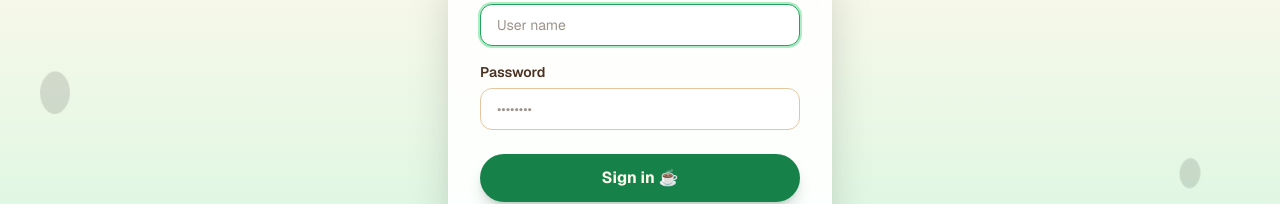
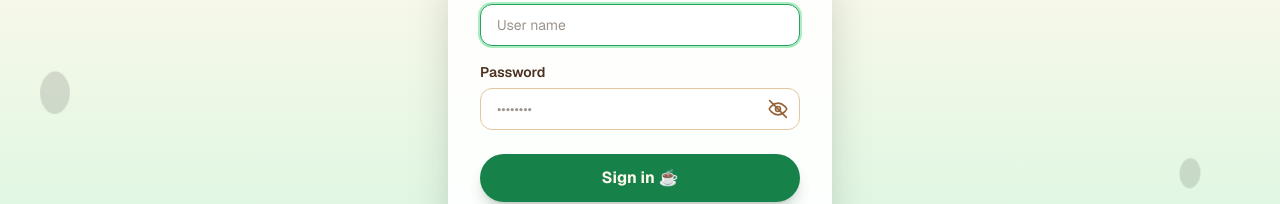
Before and after one commit to homedot/dot_coffie, a Next.js app: page / in a window 1280 px wide. Shown: the part 487-691 px from the top of the page. Built offline with nearby package versions, Linux system fonts and the light colour scheme; no server answers.

Commit message:
Password hide and see icon

```diff
--- /dev/null
+++ b/src/components/PasswordVisibilityIcon.tsx
@@ -0,0 +1,26 @@
+// Eye / eye-with-slash glyph for the show/hide password toggle.
+export default function PasswordVisibilityIcon({
+  visible,
+  size = 20,
+}: {
+  visible: boolean;
+  size?: number;
+}) {
+  return (
+    <svg
+      viewBox="0 0 24 24"
+      width={size}
+      height={size}
+      fill="none"
+      stroke="currentColor"
+      strokeWidth={2}
+      strokeLinecap="round"
+      strokeLinejoin="round"
+      aria-hidden
+    >
+      <path d="M1.5 12S5 5 12 5s10.5 7 10.5 7-3.5 7-10.5 7S1.5 12 1.5 12Z" />
+      <circle cx="12" cy="12" r="3" />
+      {!visible && <line x1="2" y1="2" x2="22" y2="22" />}
+    </svg>
+  );
+}
--- a/src/screens/LoginScreen.tsx
+++ b/src/screens/LoginScreen.tsx
@@ -5,6 +5,7 @@
 import { useEffect, useState, type FormEvent } from "react";
 import BeansBackground from "@/src/components/BeansBackground";
 import Button from "@/src/components/Button";
+import PasswordVisibilityIcon from "@/src/components/PasswordVisibilityIcon";
 import { useApp } from "@/src/context/AppContext";
 import { IMAGES } from "@/src/utils/images";
 import type { Employee } from "@/src/utils/types";
@@ -18,6 +19,7 @@
   const { employee, loading, login } = useApp();
   const [username, setUsername] = useState("");
   const [password, setPassword] = useState("");
+  const [showPassword, setShowPassword] = useState(false);
   const [error, setError] = useState<string | null>(null);
   const [submitting, setSubmitting] = useState(false);
 
@@ -87,15 +89,25 @@
 
           <label className="flex flex-col gap-1.5 text-sm font-semibold text-coffee-800">
             Password
+            <div className="relative">
               <input
-              type="password"
+                type={showPassword ? "text" : "password"}
                 autoComplete="current-password"
                 required
                 value={password}
                 onChange={(e) => setPassword(e.target.value)}
                 placeholder="••••••••"
-              className="rounded-xl border border-coffee-200 bg-white px-4 py-2.5 font-normal text-coffee-900 outline-none focus:border-brand-500 focus:ring-2 focus:ring-brand-200"
+                className="w-full rounded-xl border border-coffee-200 bg-white px-4 py-2.5 pr-11 font-normal text-coffee-900 outline-none focus:border-brand-500 focus:ring-2 focus:ring-brand-200"
               />
+              <button
+                type="button"
+                onClick={() => setShowPassword((v) => !v)}
+                aria-label={showPassword ? "Hide password" : "Show password"}
+                className="absolute inset-y-0 right-0 flex items-center px-3 text-coffee-500 hover:text-coffee-800"
+              >
+                <PasswordVisibilityIcon visible={showPassword} />
+              </button>
+            </div>
           </label>
 
           {error && (
```
Lines whose indentation alone changed are shown as unchanged.
